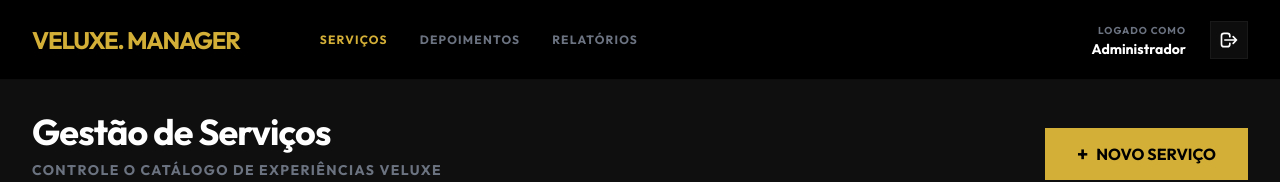
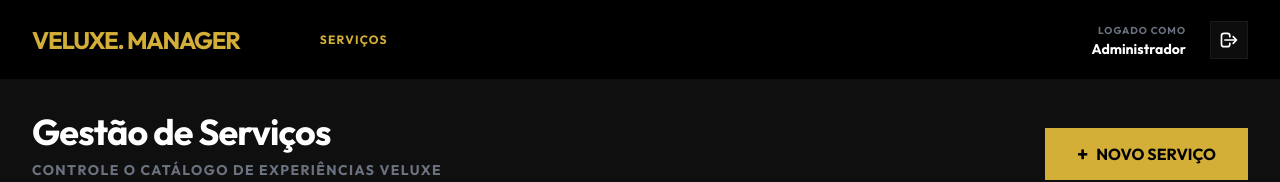
Before and after one commit to pedroffd/veluxe, a Vue app in the folder frontend/: page /manager in a window 1280 px wide. Shown: the top 182 px of the page. Built offline with nearby package versions, Linux system fonts and the light colour scheme; no server answers; sample sign-in values are in the browser's storage.

Commit message:
refactor: remove unimplemented nav links from dashboard

```diff
--- a/frontend/src/views/manager/DashboardLayout.vue
+++ b/frontend/src/views/manager/DashboardLayout.vue
@@ -20,8 +20,6 @@ const handleLogout = () => {
 
         <nav class="hidden md:flex items-center gap-8">
           <router-link to="/manager" class="text-xs font-bold uppercase tracking-widest hover:text-premium-gold transition-colors text-white">Serviços</router-link>
-          <a href="#" class="text-xs font-bold uppercase tracking-widest text-gray-500 hover:text-white transition-colors">Depoimentos</a>
-          <a href="#" class="text-xs font-bold uppercase tracking-widest text-gray-500 hover:text-white transition-colors">Relatórios</a>
         </nav>
       </div>
 
```
